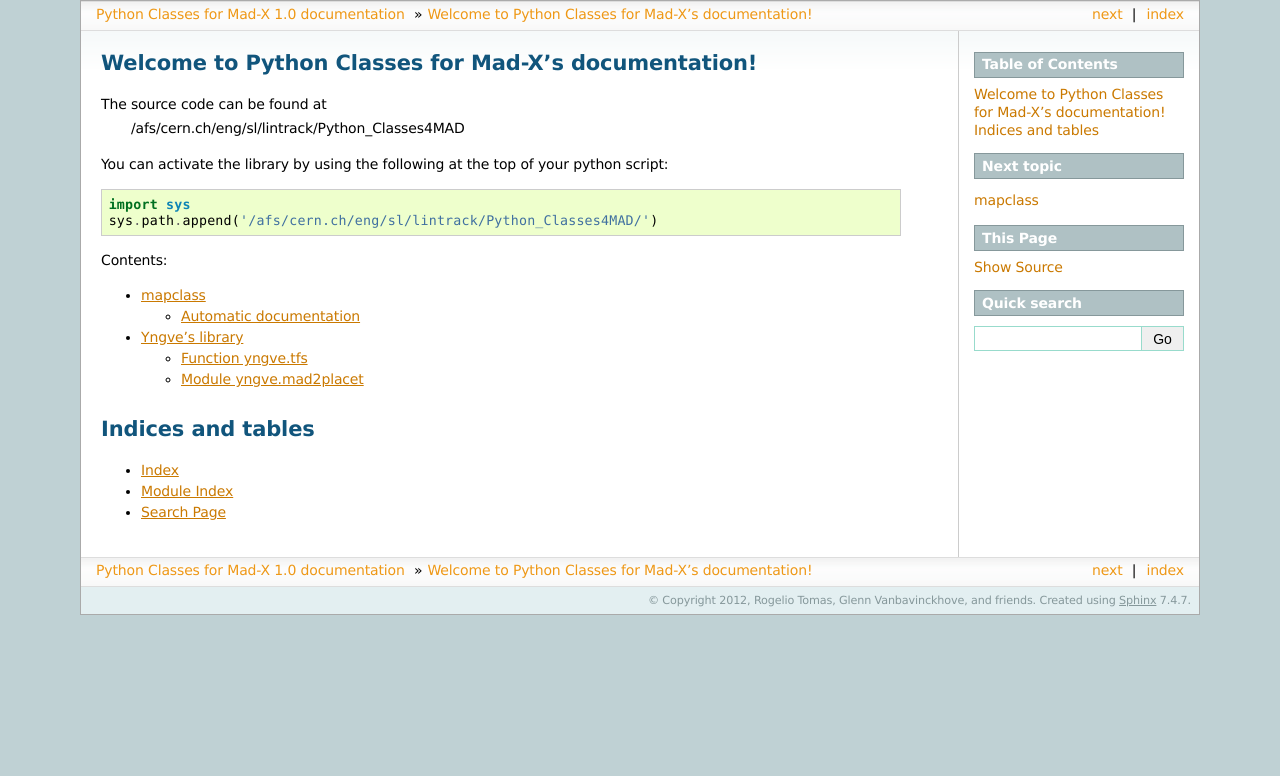
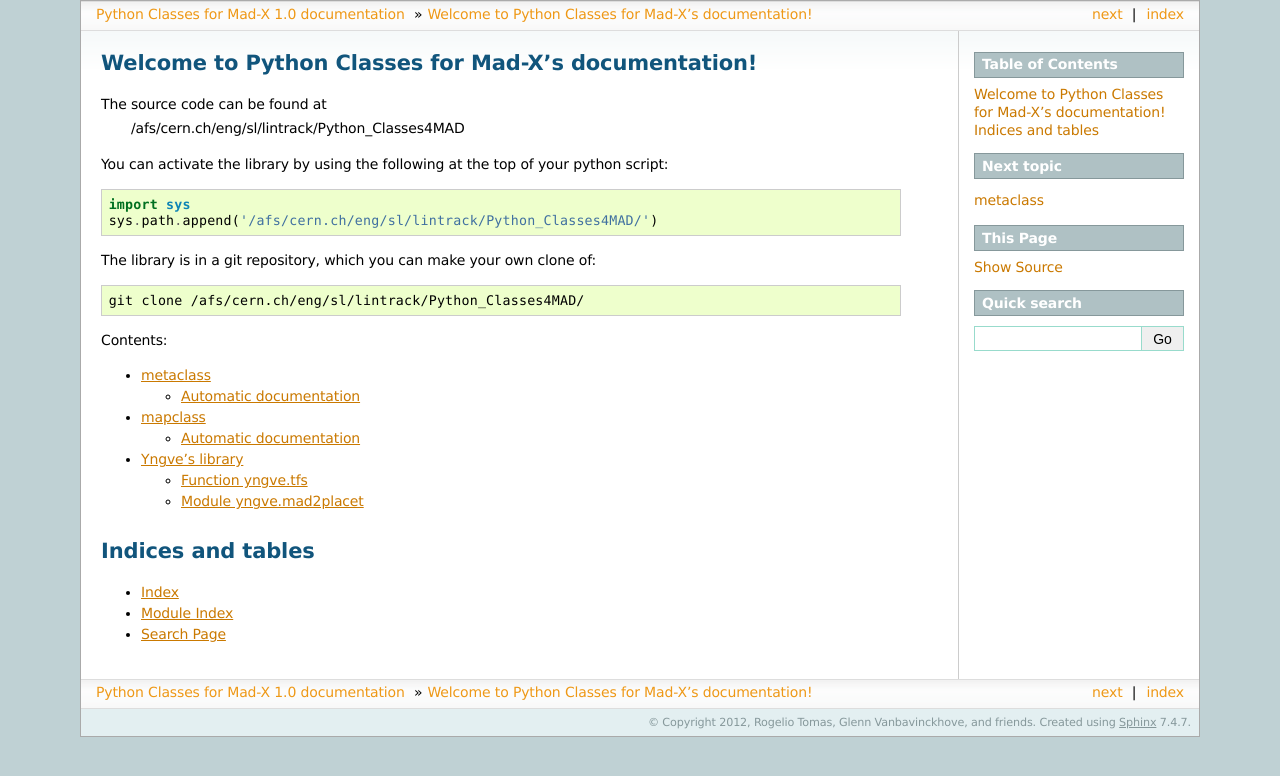
Before and after one commit to pylhc/Python_Classes4MAD, a Sphinx documentation site: the page built from doc/index.rst, in a window 1280 px wide. Shown: the top 776 px of the page. Built offline with Sphinx 7.4.7, drawn with Linux system fonts in a browser that asks for light colours; formulas are drawn with MathJax 3.

Commit message:
added metaclass doc

```diff
--- a/doc/index.rst
+++ b/doc/index.rst
@@ -15,11 +15,18 @@
     import sys
     sys.path.append('/afs/cern.ch/eng/sl/lintrack/Python_Classes4MAD/')
 
+The library is in a git repository, which you can make your own clone of:
+
+.. code-block:: sh
+
+    git clone /afs/cern.ch/eng/sl/lintrack/Python_Classes4MAD/
+
 Contents:
 
 .. toctree::
    :maxdepth: 2
 
+   metaclass/index
    mapclass/index
    yngve/index
 
--- /dev/null
+++ b/doc/metaclass/index.rst
@@ -0,0 +1,9 @@
+metaclass
+*********
+
+
+Automatic documentation
+=======================
+
+.. automodule:: metaclass
+    :members:
```
Also changed, not shown: metaclass.py (+12 -0 lines).
